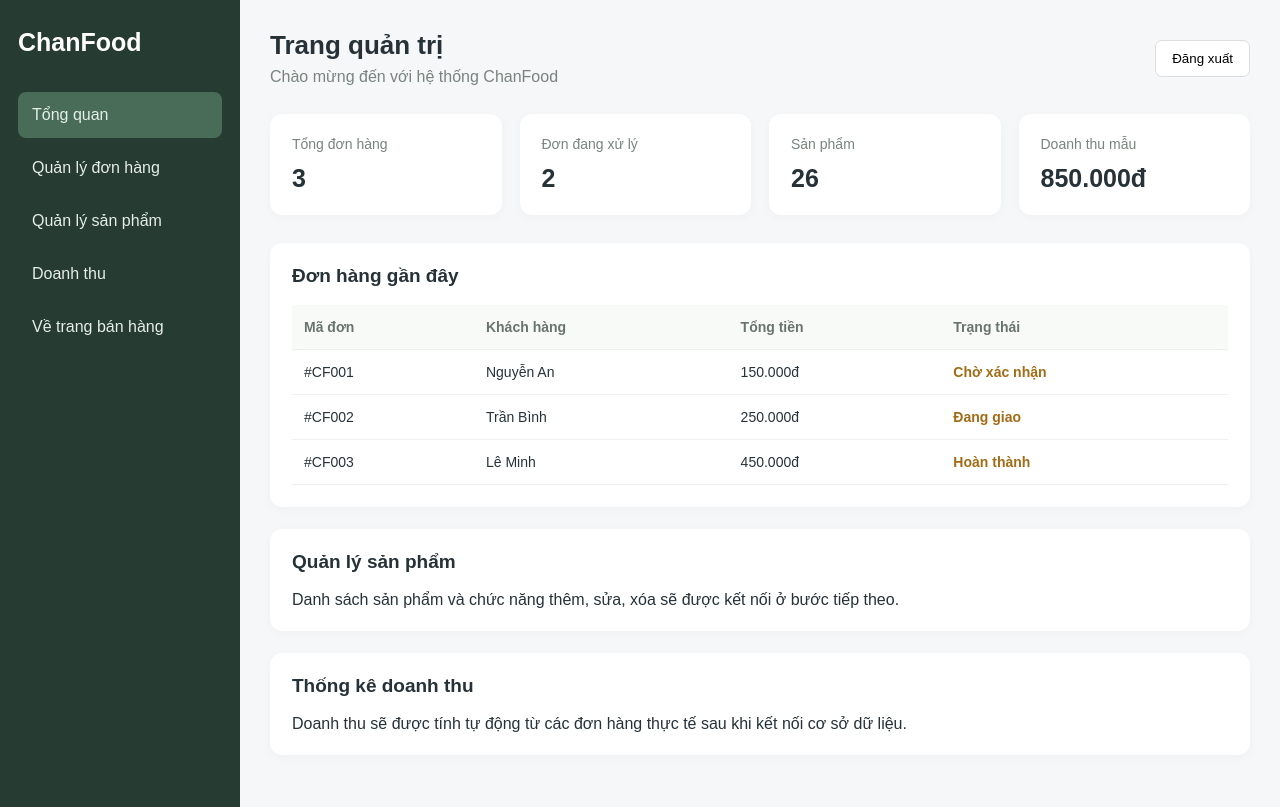
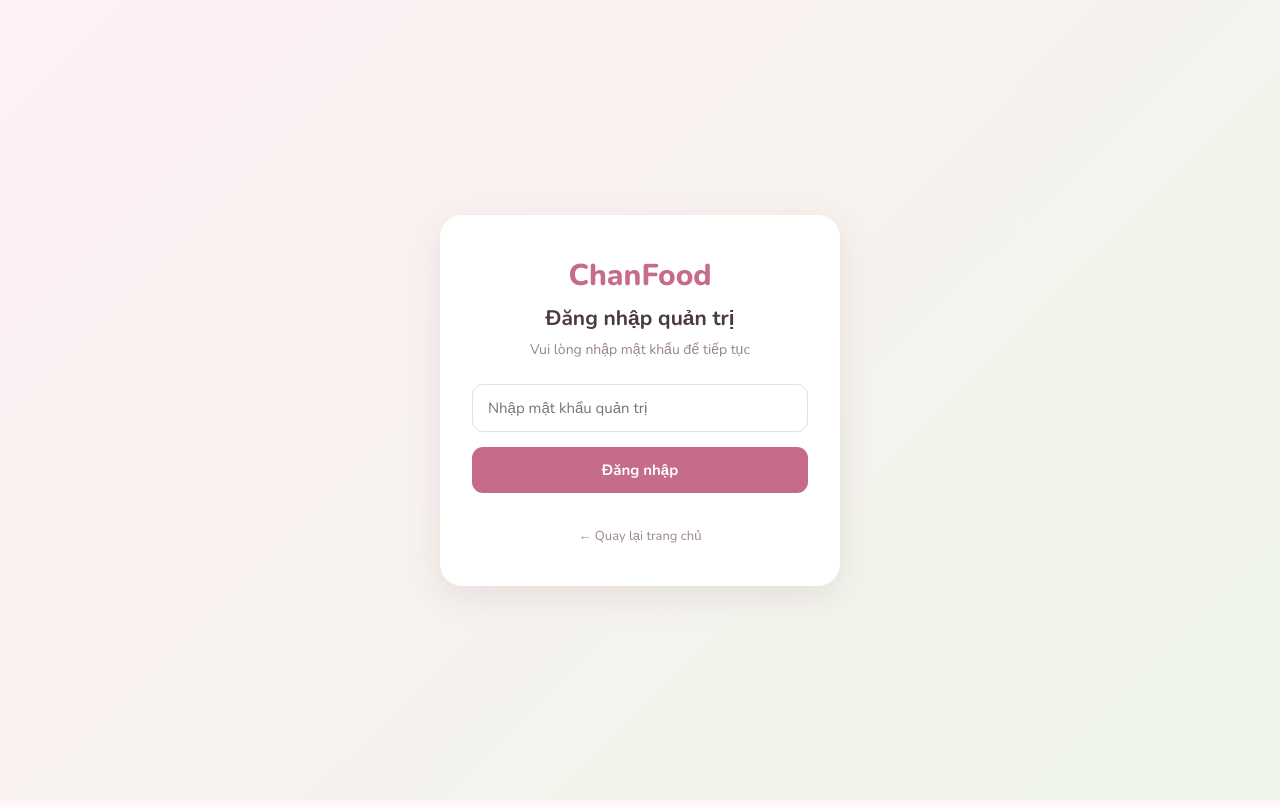
Before and after one commit to chan25hp-sys/website-ban-do-an-chanchan, a plain HTML site: page admin.html in a window 1280 px wide. Drawn offline with nearby package versions, Linux system fonts and the light colour scheme.

Commit message:
admin.html

```diff
--- a/admin.html
+++ b/admin.html
@@ -4,181 +4,393 @@
 <head>
     <meta charset="UTF-8">
     <meta name="viewport" content="width=device-width, initial-scale=1.0">
-  <title>ChanFood | Quản trị</title>
+    <title>Quản trị viên | ChanFood</title>
+
+    <link href="https://fonts.googleapis.com/css2?family=Nunito:wght@400;500;600;700;800&display=swap" rel="stylesheet">
+
     <style>
-    * { box-sizing: border-box; margin: 0; padding: 0; }
+        * {
+            margin: 0;
+            padding: 0;
+            box-sizing: border-box;
+        }
+
         body {
-      font-family: Arial, sans-serif;
-      background: #f6f7f9;
-      color: #263238;
+            font-family: 'Nunito', sans-serif;
+            background: #fff8fa;
+            color: #493b40;
         }
-    .layout { display: flex; min-height: 100vh; }
-    .sidebar {
-      width: 240px;
-      background: #263b32;
+
+        button, input {
+            font-family: inherit;
+        }
+
+        .hidden {
+            display: none !important;
+        }
+
+        /* LOGIN */
+        #loginPage {
+            min-height: 100vh;
+            display: flex;
+            align-items: center;
+            justify-content: center;
+            padding: 20px;
+            background: linear-gradient(135deg, #fff0f4, #eef5e9);
+        }
+
+        .login-card {
+            width: 100%;
+            max-width: 400px;
+            background: white;
+            padding: 40px 32px;
+            border-radius: 22px;
+            text-align: center;
+            box-shadow: 0 10px 35px rgba(120, 80, 95, 0.12);
+        }
+
+        .logo {
+            font-size: 30px;
+            font-weight: 800;
+            color: #c66c89;
+            margin-bottom: 8px;
+        }
+
+        .login-card h2 {
+            font-size: 21px;
+            margin-bottom: 8px;
+        }
+
+        .login-card p {
+            color: #96858c;
+            font-size: 14px;
+            margin-bottom: 25px;
+        }
+
+        .login-card input {
+            width: 100%;
+            padding: 13px 15px;
+            border: 1px solid #eadde2;
+            border-radius: 11px;
+            outline: none;
+            margin-bottom: 15px;
+            font-size: 15px;
+        }
+
+        .login-card input:focus {
+            border-color: #cf819a;
+        }
+
+        .primary-btn {
+            width: 100%;
+            padding: 13px;
+            border: none;
+            border-radius: 11px;
+            background: #c66c89;
             color: white;
-      padding: 28px 18px;
+            font-size: 15px;
+            font-weight: 700;
+            cursor: pointer;
         }
-    .brand { font-size: 25px; font-weight: bold; margin-bottom: 35px; }
-    .menu a {
-      display: block;
-      color: #e5eee8;
+
+        .primary-btn:hover {
+            background: #b65b79;
+        }
+
+        #loginError {
+            color: #d95368;
+            font-size: 13px;
+            margin-top: 12px;
+        }
+
+        .back-link {
+            display: inline-block;
+            margin-top: 22px;
+            font-size: 13px;
+            color: #9b8790;
             text-decoration: none;
-      padding: 14px;
-      margin: 7px 0;
-      border-radius: 8px;
         }
-    .menu a:hover, .menu a.active {
-      background: #496c59;
-    }
-    main { flex: 1; padding: 30px; min-width: 0; }
-    header {
+
+        /* ADMIN */
+        .admin-header {
+            background: white;
+            padding: 18px 5%;
             display: flex;
             justify-content: space-between;
             align-items: center;
-      margin-bottom: 28px;
-      gap: 12px;
+            box-shadow: 0 2px 12px rgba(0,0,0,0.04);
+            gap: 15px;
         }
-    h1 { font-size: 26px; }
-    .cards {
+
+        .admin-header h1 {
+            color: #c66c89;
+            font-size: 25px;
+        }
+
+        .admin-header p {
+            color: #98868d;
+            font-size: 13px;
+        }
+
+        .logout-btn {
+            padding: 10px 17px;
+            border: 1px solid #e9cbd5;
+            background: white;
+            color: #b65b79;
+            border-radius: 9px;
+            cursor: pointer;
+            font-weight: 700;
+        }
+
+        .container {
+            max-width: 1200px;
+            margin: 35px auto;
+            padding: 0 22px;
+        }
+
+        .welcome {
+            margin-bottom: 25px;
+        }
+
+        .welcome h2 {
+            font-size: 25px;
+            margin-bottom: 5px;
+        }
+
+        .welcome p {
+            color: #98868d;
+        }
+
+        .stats {
             display: grid;
-      grid-template-columns: repeat(4, 1fr);
-      gap: 18px;
-      margin-bottom: 28px;
+            grid-template-columns: repeat(3, 1fr);
+            gap: 20px;
+            margin-bottom: 30px;
         }
-    .card, .panel {
+
+        .stat-card {
+            padding: 23px;
             background: white;
-      padding: 22px;
-      border-radius: 12px;
-      box-shadow: 0 2px 10px #00000008;
+            border-radius: 16px;
+            box-shadow: 0 3px 15px rgba(120,80,95,0.05);
         }
-    .card p { color: #78847d; font-size: 14px; }
-    .card h2 { margin-top: 12px; font-size: 25px; }
-    .panel { margin-bottom: 22px; overflow-x: auto; }
-    .panel h2 { font-size: 19px; margin-bottom: 18px; }
-    table { width: 100%; border-collapse: collapse; min-width: 620px; }
-    th, td {
-      padding: 14px 12px;
-      border-bottom: 1px solid #edf0ed;
-      text-align: left;
+
+        .stat-card p {
+            color: #98868d;
             font-size: 14px;
         }
-    th { color: #68756c; background: #f8faf8; }
-    select {
-      padding: 8px;
-      border: 1px solid #ddd;
-      border-radius: 6px;
+
+        .stat-card h3 {
+            font-size: 27px;
+            color: #c66c89;
+            margin-top: 10px;
         }
-    .status { color: #a36b15; font-weight: bold; }
-    .logout {
+
+        .section {
             background: white;
-      border: 1px solid #ddd;
-      padding: 10px 16px;
-      border-radius: 7px;
-      cursor: pointer;
+            padding: 25px;
+            border-radius: 16px;
+            margin-bottom: 25px;
+            box-shadow: 0 3px 15px rgba(120,80,95,0.05);
         }
-    @media(max-width: 900px) {
-      .cards { grid-template-columns: repeat(2, 1fr); }
-      .sidebar { width: 190px; }
+
+        .section h3 {
+            font-size: 19px;
+            margin-bottom: 17px;
         }
-    @media(max-width: 600px) {
-      .layout { display: block; }
-      .sidebar { width: 100%; }
-      .menu { display: flex; flex-wrap: wrap; }
-      .menu a { padding: 10px; }
-      main { padding: 18px; }
-      .cards { grid-template-columns: 1fr 1fr; gap: 10px; }
-      .card { padding: 15px; }
+
+        .notice {
+            padding: 15px;
+            border-radius: 10px;
+            background: #f3f7ef;
+            color: #637b56;
+            font-size: 14px;
+            line-height: 1.6;
+        }
+
+        .empty {
+            padding: 25px;
+            text-align: center;
+            color: #a7979d;
+            background: #fff9fb;
+            border-radius: 10px;
+        }
+
+        footer {
+            text-align: center;
+            color: #aa9aa0;
+            padding: 25px;
+            font-size: 13px;
+        }
+
+        @media (max-width: 700px) {
+            .stats {
+                grid-template-columns: 1fr;
+            }
+
+            .admin-header {
+                padding: 15px 20px;
+            }
+
+            .admin-header h1 {
+                font-size: 21px;
+            }
+
+            .container {
+                margin-top: 25px;
+            }
+
+            .section {
+                padding: 18px;
+            }
         }
     </style>
 </head>
+
 <body>
-<div class="layout">
-  <aside class="sidebar">
-    <div class="brand">ChanFood</div>
-    <nav class="menu">
-      <a href="#overview" class="active">Tổng quan</a>
-      <a href="#orders">Quản lý đơn hàng</a>
-      <a href="#products">Quản lý sản phẩm</a>
-      <a href="#revenue">Doanh thu</a>
-      <a href="index.html">Về trang bán hàng</a>
-    </nav>
-  </aside>
 
-  <main>
-    <header>
+    <!-- TRANG ĐĂNG NHẬP -->
+    <section id="loginPage">
+        <div class="login-card">
+            <div class="logo">ChanFood</div>
+            <h2>Đăng nhập quản trị</h2>
+            <p>Vui lòng nhập mật khẩu để tiếp tục</p>
+
+            <form id="loginForm">
+                <input
+                    type="password"
+                    id="password"
+                    placeholder="Nhập mật khẩu quản trị"
+                    autocomplete="current-password"
+                    required
+                >
+
+                <button type="submit" class="primary-btn">
+                    Đăng nhập
+                </button>
+
+                <div id="loginError" role="alert"></div>
+            </form>
+
+            <a href="index.html" class="back-link">
+                ← Quay lại trang chủ
+            </a>
+        </div>
+    </section>
+
+    <!-- GIAO DIỆN QUẢN TRỊ -->
+    <div id="adminPage" class="hidden">
+
+        <header class="admin-header">
             <div>
-        <h1>Trang quản trị</h1>
-        <p style="color:#78847d;margin-top:7px">Chào mừng đến với hệ thống ChanFood</p>
+                <h1>ChanFood Admin</h1>
+                <p>Hệ thống quản lý cửa hàng</p>
             </div>
-      <button class="logout" onclick="alert('Chức năng đăng xuất sẽ được bổ sung khi có đăng nhập.')">
+
+            <button class="logout-btn" id="logoutBtn">
                 Đăng xuất
             </button>
         </header>
 
-    <section id="overview" class="cards">
-      <div class="card">
+        <main class="container">
+
+            <div class="welcome">
+                <h2>Xin chào, Quản trị viên!</h2>
+                <p>Chào mừng bạn đến với trang quản lý ChanFood.</p>
+            </div>
+
+            <div class="stats">
+                <div class="stat-card">
                     <p>Tổng đơn hàng</p>
-        <h2 id="totalOrders">3</h2>
+                    <h3 id="totalOrders">0</h3>
                 </div>
-      <div class="card">
-        <p>Đơn đang xử lý</p>
-        <h2 id="pendingOrders">2</h2>
+
+                <div class="stat-card">
+                    <p>Đơn hàng mới</p>
+                    <h3 id="newOrders">0</h3>
                 </div>
-      <div class="card">
-        <p>Sản phẩm</p>
-        <h2>26</h2>
+
+                <div class="stat-card">
+                    <p>Doanh thu</p>
+                    <h3 id="revenue">0đ</h3>
                 </div>
-      <div class="card">
-        <p>Doanh thu mẫu</p>
-        <h2>850.000đ</h2>
+            </div>
+
+            <section class="section">
+                <h3>Quản lý đơn hàng</h3>
+                <div class="notice">
+                    Đây là giao diện quản trị ban đầu. Website hiện chưa kết nối
+                    dữ liệu đơn hàng với cơ sở dữ liệu, vì vậy các chỉ số phía trên
+                    chưa phản ánh đơn hàng thực tế.
+                </div>
+
+                <div class="empty" style="margin-top: 15px;">
+                    Chưa có dữ liệu đơn hàng để hiển thị.
                 </div>
             </section>
 
-    <section id="orders" class="panel">
-      <h2>Đơn hàng gần đây</h2>
-      <table>
-        <thead>
-          <tr>
-            <th>Mã đơn</th>
-            <th>Khách hàng</th>
-            <th>Tổng tiền</th>
-            <th>Trạng thái</th>
-          </tr>
-        </thead>
-        <tbody id="orderList">
-          <tr>
-            <td>#CF001</td>
-            <td>Nguyễn An</td>
-            <td>150.000đ</td>
-            <td><span class="status">Chờ xác nhận</span></td>
-          </tr>
-          <tr>
-            <td>#CF002</td>
-            <td>Trần Bình</td>
-            <td>250.000đ</td>
-            <td><span class="status">Đang giao</span></td>
-          </tr>
-          <tr>
-            <td>#CF003</td>
-            <td>Lê Minh</td>
-            <td>450.000đ</td>
-            <td><span class="status">Hoàn thành</span></td>
-          </tr>
-        </tbody>
-      </table>
+            <section class="section">
+                <h3>Quản lý sản phẩm</h3>
+                <div class="notice">
+                    Khu vực này sẽ được sử dụng để thêm, sửa, xóa và cập nhật
+                    thông tin sản phẩm khi triển khai chức năng quản lý sản phẩm.
+                </div>
             </section>
 
-    <section id="products" class="panel">
-      <h2>Quản lý sản phẩm</h2>
-      <p>Danh sách sản phẩm và chức năng thêm, sửa, xóa sẽ được kết nối ở bước tiếp theo.</p>
-    </section>
+        </main>
 
-    <section id="revenue" class="panel">
-      <h2>Thống kê doanh thu</h2>
-      <p>Doanh thu sẽ được tính tự động từ các đơn hàng thực tế sau khi kết nối cơ sở dữ liệu.</p>
-    </section>
-  </main>
+        <footer>
+            © 2026 ChanFood | Trang quản trị viên
+        </footer>
+
     </div>
+
+    <script>
+        // ĐỔI MẬT KHẨU TẠI ĐÂY
+        const ADMIN_PASSWORD = "ChanFood123";
+
+        const loginPage = document.getElementById("loginPage");
+        const adminPage = document.getElementById("adminPage");
+        const loginForm = document.getElementById("loginForm");
+        const loginError = document.getElementById("loginError");
+
+        function showAdmin() {
+            loginPage.classList.add("hidden");
+            adminPage.classList.remove("hidden");
+        }
+
+        function showLogin() {
+            adminPage.classList.add("hidden");
+            loginPage.classList.remove("hidden");
+            document.getElementById("password").value = "";
+        }
+
+        // Kiểm tra trạng thái đăng nhập
+        if (sessionStorage.getItem("chanfood_admin") === "true") {
+            showAdmin();
+        }
+
+        // Xử lý đăng nhập
+        loginForm.addEventListener("submit", function(event) {
+            event.preventDefault();
+
+            const password = document.getElementById("password").value;
+
+            if (password === ADMIN_PASSWORD) {
+                sessionStorage.setItem("chanfood_admin", "true");
+                loginError.textContent = "";
+                showAdmin();
+            } else {
+                loginError.textContent = "Mật khẩu không chính xác. Vui lòng thử lại!";
+            }
+        });
+
+        // Xử lý đăng xuất
+        document.getElementById("logoutBtn").addEventListener("click", function() {
+            sessionStorage.removeItem("chanfood_admin");
+            showLogin();
+        });
+    </script>
+
 </body>
 </html>
```
Lines whose indentation alone changed are shown as unchanged.
